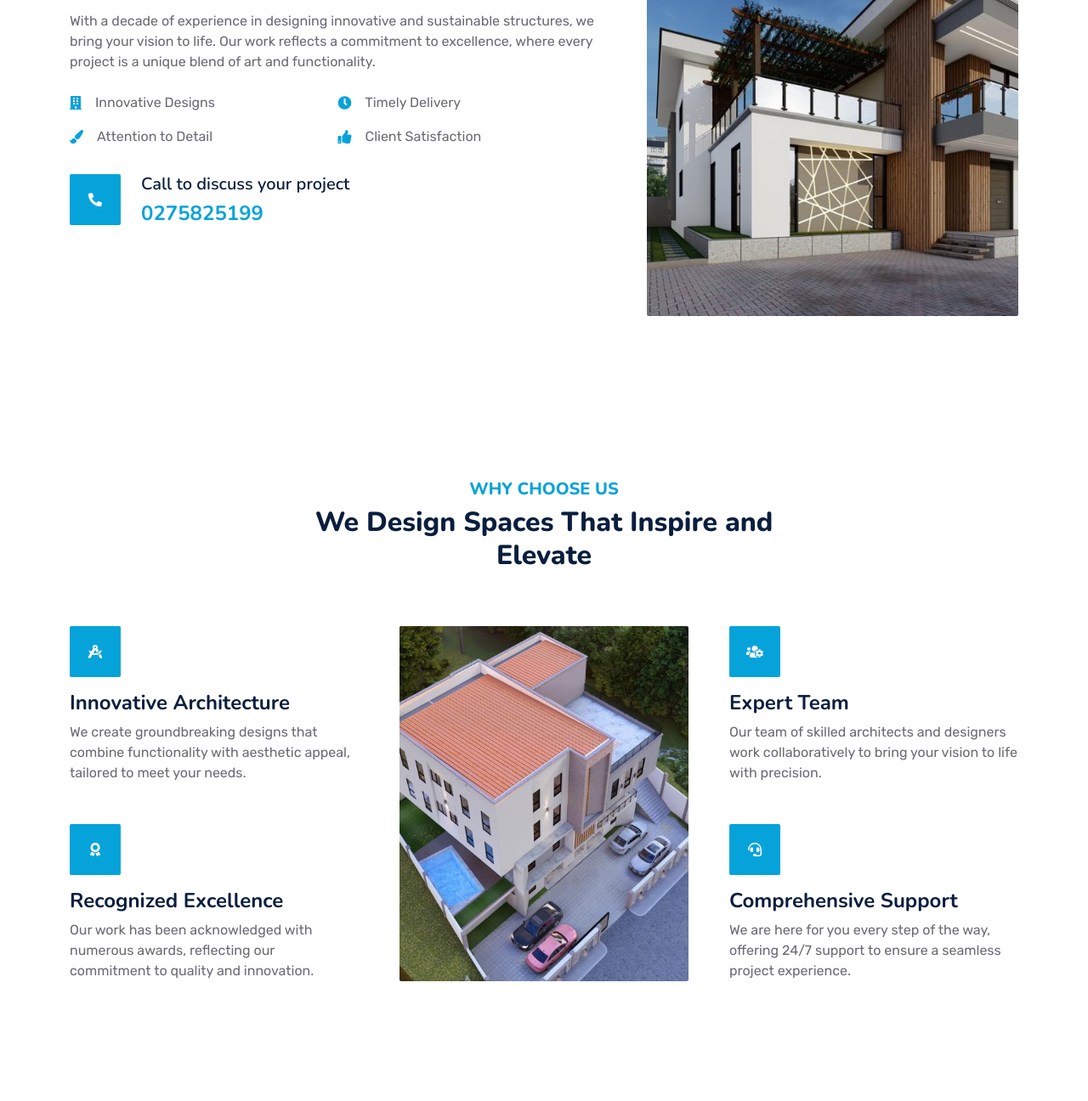
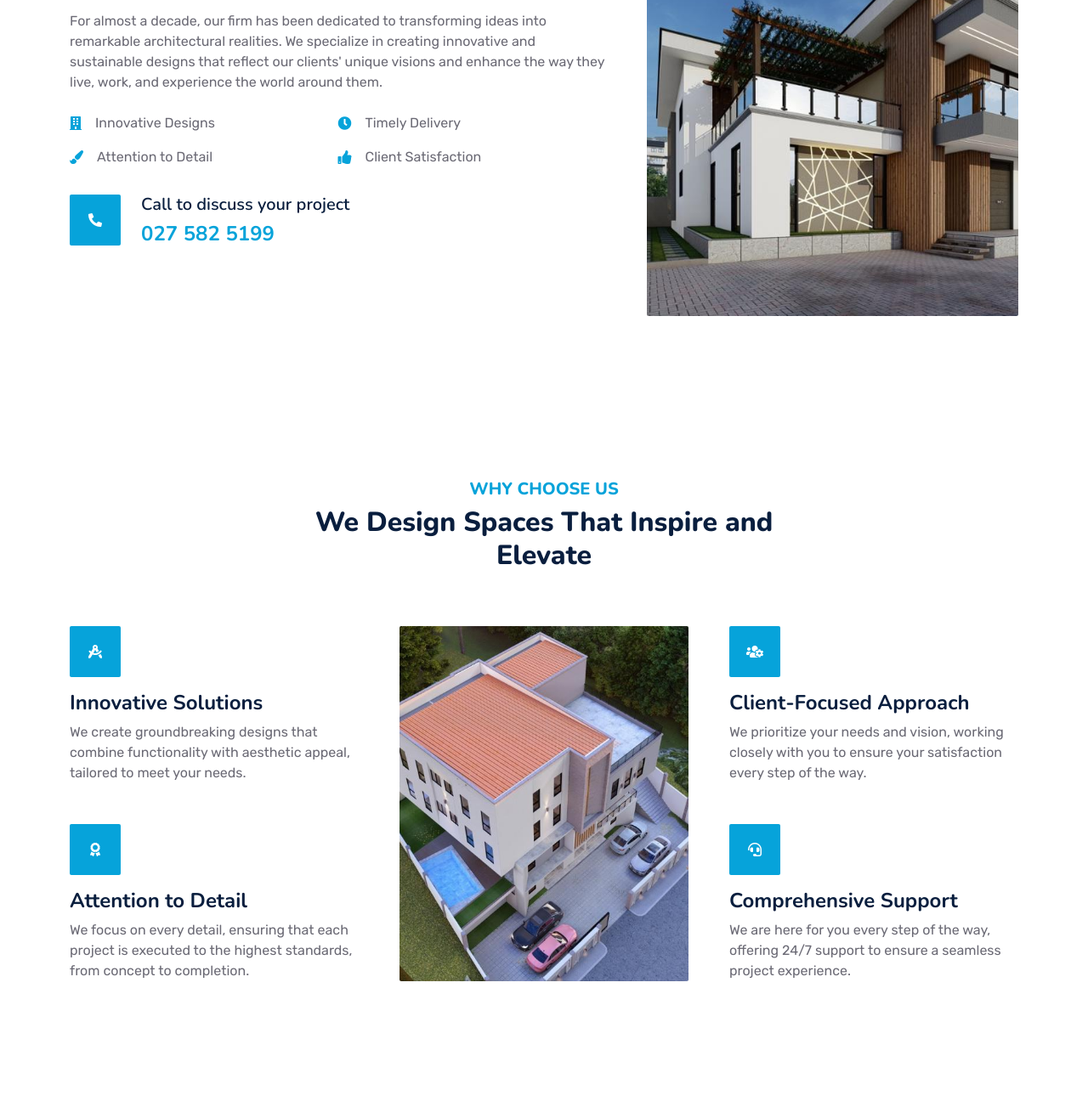
Before and after one commit to Fredasante/jouwald-group, a plain HTML site: page about.html in a window 1280 px wide. Shown: the part 722-2018 px from the top of the page at 85% size. Drawn offline with nearby package versions, Linux system fonts and the light colour scheme.

Commit message:
updated: metadata - about us page

```diff
--- a/about.html
+++ b/about.html
@@ -4,11 +4,17 @@
     <meta charset="utf-8" />
     <title>Jouwaldgroup</title>
     <meta content="width=device-width, initial-scale=1.0" name="viewport" />
-    <meta content="Free HTML Templates" name="keywords" />
-    <meta content="Free HTML Templates" name="description" />
+    <meta
+      content="About Jouwaldgroup, about jouwald, architectural firm, innovative design, sustainable architecture, building design, urban planning, architecture experience"
+      name="keywords"
+    />
+    <meta
+      content="Learn more about Jouwaldgroup, a premier architectural firm with almost a decade of experience in designing innovative and sustainable spaces that inspire and elevate."
+      name="description"
+    />
 
     <!-- Favicon -->
-    <link href="img/favicon.ico" rel="icon" />
+    <link href="images/logo.jpg" rel="icon" />
 
     <!-- Google Web Fonts -->
     <link rel="preconnect" href="https://fonts.googleapis.com" />
@@ -141,14 +147,15 @@
             <header class="section-header position-relative pb-3 mb-3">
               <h5 class="fw-bold text-primary text-uppercase">About Us</h5>
               <h2 class="mb-0">
-                Crafting Timeless Architectural designs for Over 10 Years
+                Designing Inspiring Spaces that Blend Art and Functionality
               </h2>
             </header>
             <p class="about-description mb-4">
-              With a decade of experience in designing innovative and
-              sustainable structures, we bring your vision to life. Our work
-              reflects a commitment to excellence, where every project is a
-              unique blend of art and functionality.
+              For almost a decade, our firm has been dedicated to transforming
+              ideas into remarkable architectural realities. We specialize in
+              creating innovative and sustainable designs that reflect our
+              clients' unique visions and enhance the way they live, work, and
+              experience the world around them.
             </p>
             <div class="row g-0 mb-3">
               <div class="col-sm-6">
@@ -185,7 +192,7 @@
               </div>
               <div class="ps-4">
                 <h5 class="mb-2">Call to discuss your project</h5>
-                <h4 class="text-primary mb-0">0275825199</h4>
+                <h4 class="text-primary mb-0">027 582 5199</h4>
               </div>
             </div>
           </div>
@@ -224,7 +231,7 @@
                 >
                   <i class="fa fa-drafting-compass text-white"></i>
                 </div>
-                <h4>Innovative Architecture</h4>
+                <h4>Innovative Solutions</h4>
                 <p class="mb-0">
                   We create groundbreaking designs that combine functionality
                   with aesthetic appeal, tailored to meet your needs.
@@ -237,10 +244,10 @@
                 >
                   <i class="fa fa-award text-white"></i>
                 </div>
-                <h4>Recognized Excellence</h4>
+                <h4>Attention to Detail</h4>
                 <p class="mb-0">
-                  Our work has been acknowledged with numerous awards,
-                  reflecting our commitment to quality and innovation.
+                  We focus on every detail, ensuring that each project is
+                  executed to the highest standards, from concept to completion.
                 </p>
               </div>
             </div>
@@ -264,10 +271,10 @@
                 >
                   <i class="fa fa-users-cog text-white"></i>
                 </div>
-                <h4>Expert Team</h4>
+                <h4>Client-Focused Approach</h4>
                 <p class="mb-0">
-                  Our team of skilled architects and designers work
-                  collaboratively to bring your vision to life with precision.
+                  We prioritize your needs and vision, working closely with you
+                  to ensure your satisfaction every step of the way.
                 </p>
               </div>
               <div class="col-12">
```
